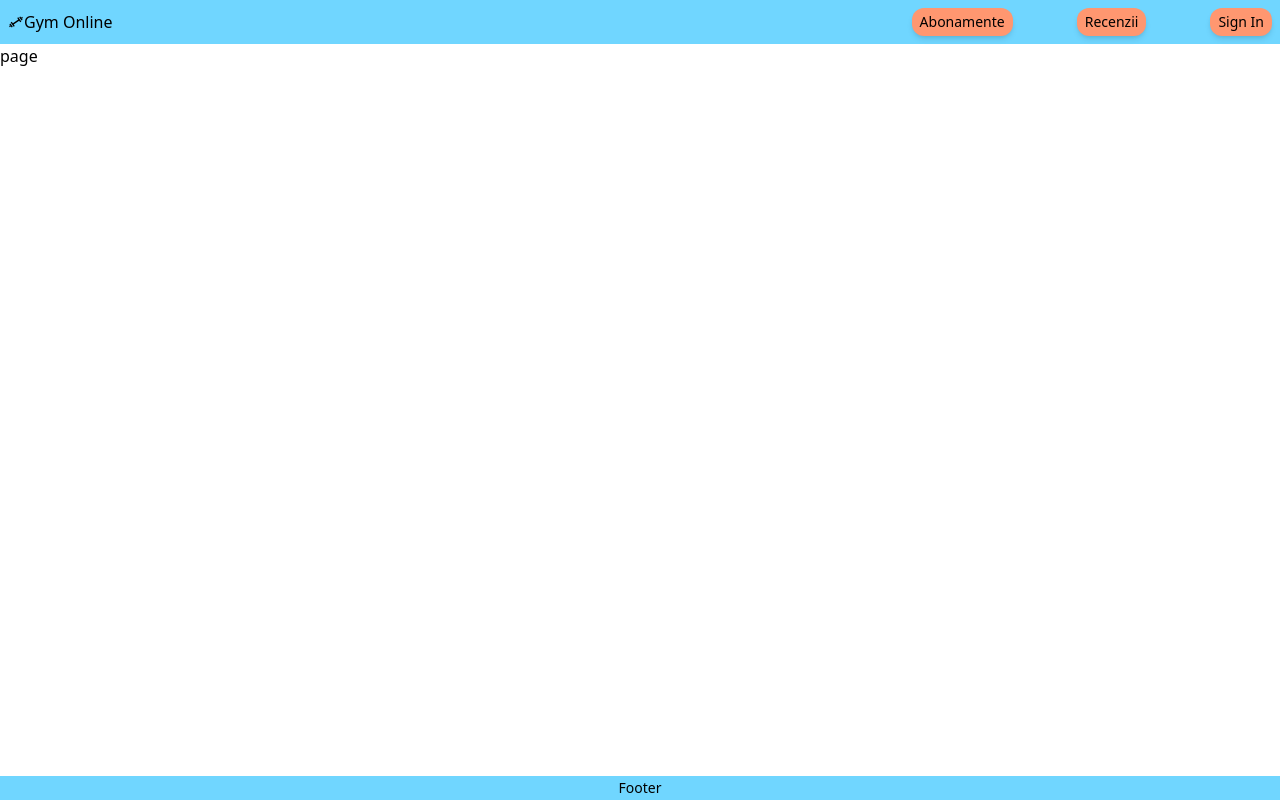
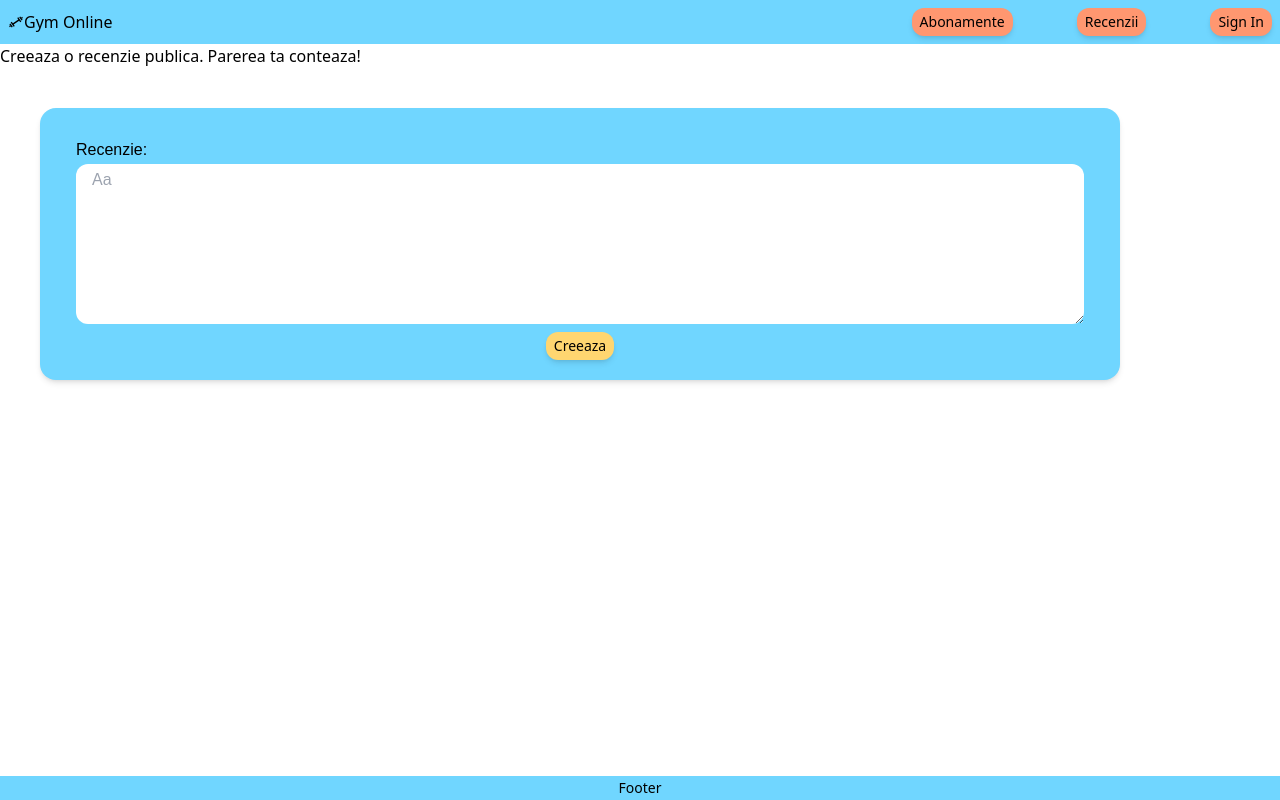
Before and after one commit to Ceokan-Business/Gym-Online, a Next.js app in the folder gym/: page /create-review in a window 1280 px wide. Built offline with nearby package versions, Linux system fonts and the light colour scheme; no server answers.

Commit message:
Input interface + create for reviews

```diff
--- /dev/null
+++ b/gym/app/api/create-review/route.js
@@ -0,0 +1,20 @@
+import { connectToDB } from "@utils/database";
+import Review from "@models/review";
+
+export const POST = async(req,  { params }) => {
+    try {
+        await connectToDB();
+        const { text, creatorid } = await req.json();
+
+        const review = new Review({
+            text,
+            creator: creatorid,
+        });
+
+        await review.save();
+        return new Response("Review added", { status: 200 });
+    } catch(err) {
+        console.log(err);
+        return new Response(err, { status: 500 });
+    }
+}
--- a/gym/app/create-review/page.tsx
+++ b/gym/app/create-review/page.tsx
@@ -1,9 +1,53 @@
-import React from 'react'
+'use client';
 
-const page = () => {
+import { useState } from 'react';
+import { useSession } from 'next-auth/react';
+import { useRouter } from 'next/navigation';
+
+import { ReviewInterface, initialReview } from '@interfaces/ReviewInterface';
+
+import ReviewForm from '@components/Review/ReviewForm';
+
+const CreateReviewPage = () => {
+    const { data: session } = useSession();
+    const router = useRouter();
+
+    const [ submitting, setSubmitting ] = useState <boolean> (false);
+    const [ review, setReview ] = useState <ReviewInterface> (initialReview);
+
+    const createReview = async (e: React.FormEvent) => {
+        e.preventDefault();
+        setSubmitting(true);
+
+        try {
+            const response = await fetch("/api/create-review", {
+                method: "POST",
+                mode: "cors",
+                body: JSON.stringify({ text: review.text, creatorid: session?.user?.id }),
+                headers: {
+                    "Content-Type": "application/json",
+                }
+            });
+
+            if(response.ok) {
+                router.push("/reviews");
+                return;
+            }
+        } catch(err) {
+            console.log(err);
+        } finally {
+            setSubmitting(false);
+        }
+    }
   return (
-    <div>page</div>
+    <ReviewForm
+        type = 'Creeaza'
+        review = { review }
+        setReview = { setReview }
+        submitting = { submitting }
+        handleSubmit = { createReview }
+    />
   )
 }
 
-export default page
+export default CreateReviewPage
--- a/gym/app/reviews/page.tsx
+++ b/gym/app/reviews/page.tsx
@@ -1,9 +1,9 @@
 import React from 'react'
 
-const page = () => {
+const ReviewsPage = () => {
   return (
-    <div>page</div>
+    <div>ReviewsPage</div>
   )
 }
 
-export default page
+export default ReviewsPage
--- a/gym/components/Review/ReviewForm.tsx
+++ b/gym/components/Review/ReviewForm.tsx
@@ -1,8 +1,38 @@
-import React from 'react'
+import { ReviewInterface } from "@interfaces/ReviewInterface";
 
-const ReviewForm = () => {
+import { TextAreaElement } from "@components/Useful/Inputs";
+
+interface Props {
+    type: string,
+    review: ReviewInterface,
+    setReview: React.Dispatch<React.SetStateAction<ReviewInterface>>,
+    submitting: boolean,
+    handleSubmit: (e: React.FormEvent) => void
+}
+
+const ReviewForm = ({ type, review, setReview, submitting, handleSubmit}: Props) => {
   return (
-    <div>ReviewForm</div>
+    <section>
+        { type === 'Creeaza' &&
+            <h1> { type } o recenzie publica. Parerea ta conteaza! </h1>
+        }
+
+        <form className = 'form' onSubmit= { handleSubmit }>
+            <TextAreaElement
+                labelTitle="Recenzie"
+                placeholder = "Aa"
+                value = { review.text }
+                required = { true }
+                executeChange = { (e) => setReview({ ...review, text: e.target.value })}
+            />
+
+            <div className = 'flex justify-center'>
+                <button className = 'submit_button' type = 'submit'>
+                    { submitting ? `${type}...` : type }
+                </button>
+            </div>
+        </form>
+    </section>
   )
 }
 
--- a/gym/interfaces/ReviewInterface.ts
+++ b/gym/interfaces/ReviewInterface.ts
@@ -1,11 +1,13 @@
 import { UserInterface } from "./UsetInterface";
 
 export interface ReviewInterface {
+    _id: string,
     text: string,
     creator: UserInterface | string,
 }
 
-export const initalReview = {
+export const initialReview = {
+    _id: "",
     text: "",
     creator: "",
 }
--- a/gym/models/review.js
+++ b/gym/models/review.js
@@ -5,11 +5,11 @@ const ReviewSchema = new Schema({
         type: String,
         requried: [ true, "text is required"],
     },
-    cretor: {
-        type: [ Schema.Types.ObjectId],
+    creator: {
+        type: Schema.Types.ObjectId,
         ref: "User"
     }
 });
 
-const Review = models.Review | model("Review", ReviewSchema);
+const Review = models.Review || model("Review", ReviewSchema);
 export default Review;
```
